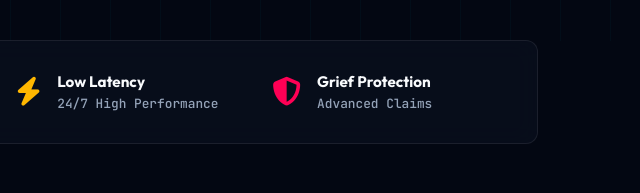
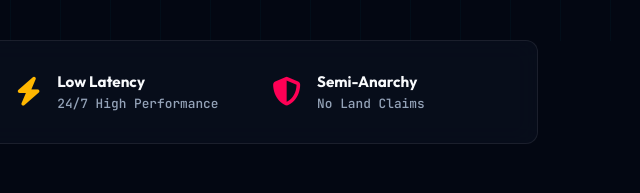
Before and after one commit to clementtingyongrui-hub/3c-website, a plain HTML site: page index.html in a window 1280 px wide. Shown: the part 759-952 px from the top of the page, 640-1280 px from the left. Drawn offline with Linux system fonts and the light colour scheme; no server answers.

Commit message:
index.html

```diff
--- a/index.html
+++ b/index.html
@@ -647,8 +647,8 @@
         <div class="info-item">
             <i class="fa-solid fa-shield-halved info-icon" style="color: var(--pink-accent);"></i>
             <div class="info-text">
-                <h4>Grief Protection</h4>
-                <p>Advanced Claims</p>
+                <h4>Semi-Anarchy</h4>
+                <p>No Land Claims</p>
             </div>
         </div>
     </section>
@@ -700,7 +700,7 @@
     <!-- COMMUNITY CTA -->
     <section class="cta-section" id="community">
         <h2>Ready To Dominate 3C SMP?</h2>
-        <p>Join over 2,000+ registered community members on Discord. Stay updated on updates, events, and economic giveaways.</p>
+        <p>Stay updated on updates, events, and economic giveaways.</p>
 
         <div class="cta-buttons">
             <button class="btn btn-primary" onclick="copyServerIp('139.99.22.6:28810')">
```
